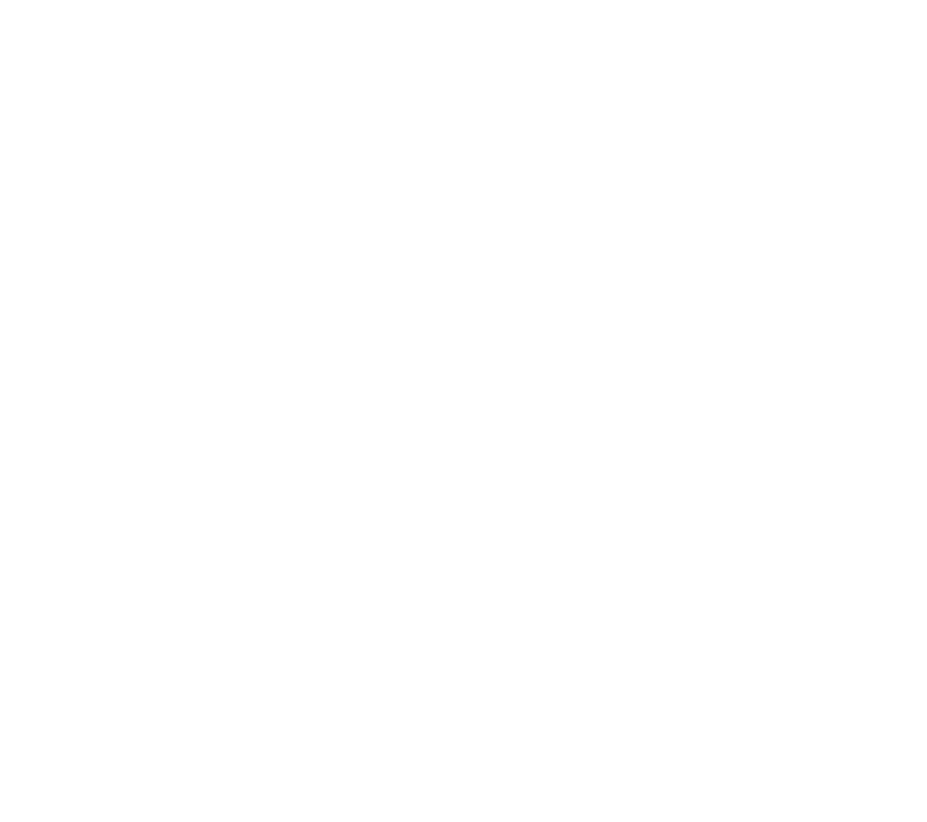
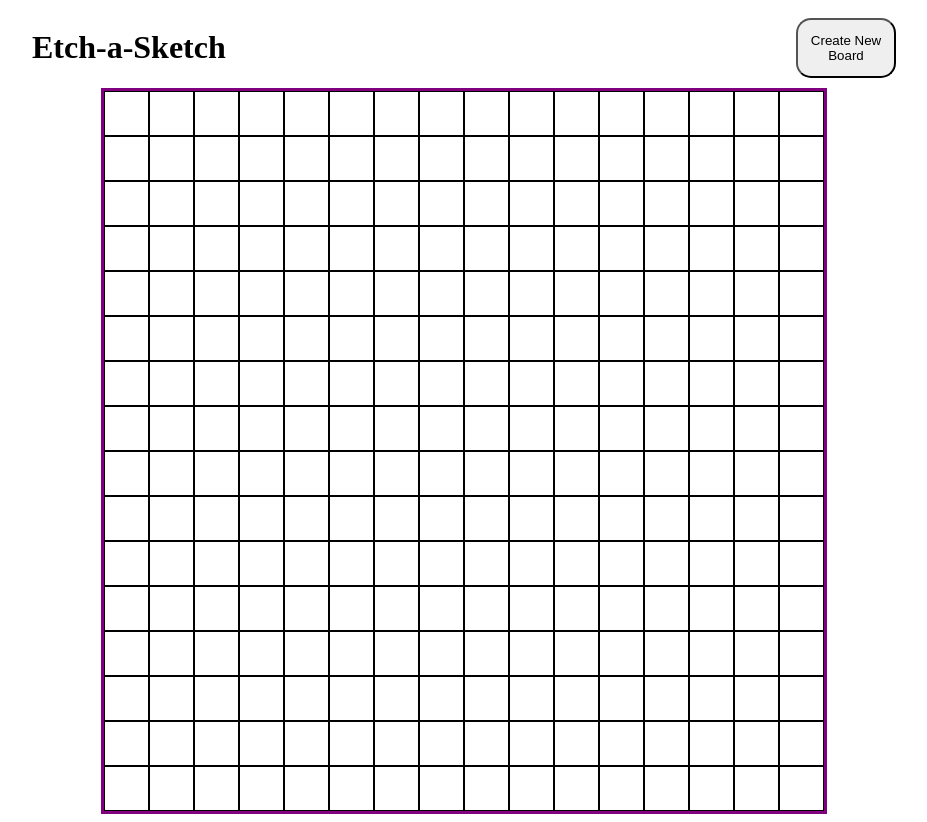
Before and after one commit to harleysbeatrice/odin-Etch-a-sketch, a plain HTML site: page index.html in a window 1280 px wide. Shown: the whole page, without its empty margins (176-1103 px from the left). Before the commit the page ends 800 px from the top, so only its background shows below. Drawn offline with Linux system fonts and the light colour scheme.

Commit message:
grid created, grid behaviour added

```diff
--- a/index.html
+++ b/index.html
@@ -6,7 +6,13 @@
         <link rel="stylesheet" href="style.css">
     </head>
     <body>
+        <div class="heading">
+            <h1>Etch-a-Sketch</h1>
+            <button class="new-grid">Create New Board</button>
+        </div>
+        <div class="grid-container">
 
+        </div>
         <script src="script.js"></script>
     </body>
 </html>
--- a/script.js
+++ b/script.js
@@ -0,0 +1,44 @@
+const container = document.querySelector(".grid-container");
+
+function randomRGB() {
+    const r = Math.floor(Math.random()*255);
+    const g = Math.floor(Math.random()*255);
+    const b = Math.floor(Math.random()*255);
+    return `rgb(${r}, ${g}, ${b})`
+};
+
+function createNewBoard(inDim) {
+    dim = (inDim > 0 && inDim <= 100)? inDim:
+        (inDim > 100)? 100: 16;
+    const existingRows = document.querySelectorAll(".row");
+    existingRows.forEach(row => row.remove())
+    let numOfRow=dim;
+    let numOfPix=dim;
+    while (numOfRow > 0) {
+    const row = document.createElement("div");
+    row.setAttribute("class","row");
+    while (numOfPix > 0) {
+        const pix = document.createElement("div");
+        pix.setAttribute("class","pix");
+        pix.addEventListener("mouseover", () => {
+            if (pix.style.background === "") {
+                pix.style.background = randomRGB()
+                pix.style.opacity = "0.1"
+            } else {
+                pix.style.opacity = (Number(pix.style.opacity) + 0.1).toString();
+            };
+        });
+        row.appendChild(pix);
+        numOfPix--;
+    };
+    numOfPix = dim;
+    container.appendChild(row);
+    numOfRow--;
+    };
+};
+
+const btn = document.querySelector("button");
+btn.addEventListener("click", () => createNewBoard(prompt("Set new diemnsion (single number smaller then or equal to 100)")));
+
+const initialDimension = 16;
+createNewBoard(initialDimension);
--- a/style.css
+++ b/style.css
@@ -0,0 +1,44 @@
+
+.grid-container {
+    border: 3px solid purple;
+    display: flex;
+    flex-direction: column;
+    justify-content: center;
+    align-items: center;
+    width: 90vw;
+    max-width: 90vh;
+    aspect-ratio: 1 / 1;
+    margin: auto;
+}
+
+.row {
+    display: flex;
+    flex: 1 1 0;
+    width: 100%;
+}
+
+.pix {
+    border: 1px solid black;
+    flex: 1 1 0;
+    aspect-ratio: 1 / 1; /* Ensures each cell is square */
+    box-sizing: border-box;
+}
+
+.heading {
+    display:flex;
+    flex-basis: 400px;
+    align-items:center;
+}
+
+h1 {
+    margin-right:auto;
+    margin-left:200px;
+}
+
+button {
+    margin-right:200px;
+    flex-basis:100px;
+    height:60px;
+    border: 1px solid rgb(0, 0, 0/ 100%);
+    border-radius:15px;
+}
```
